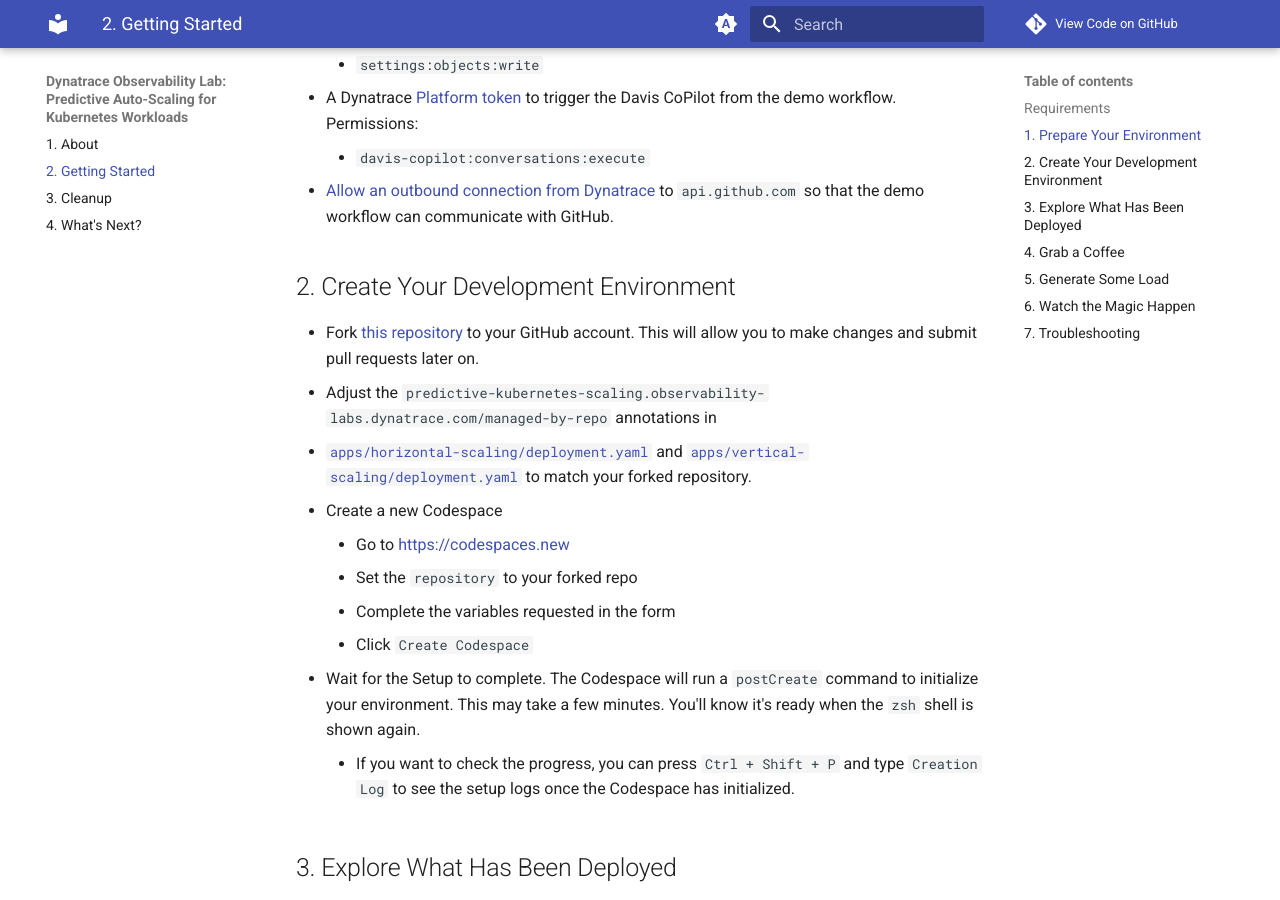
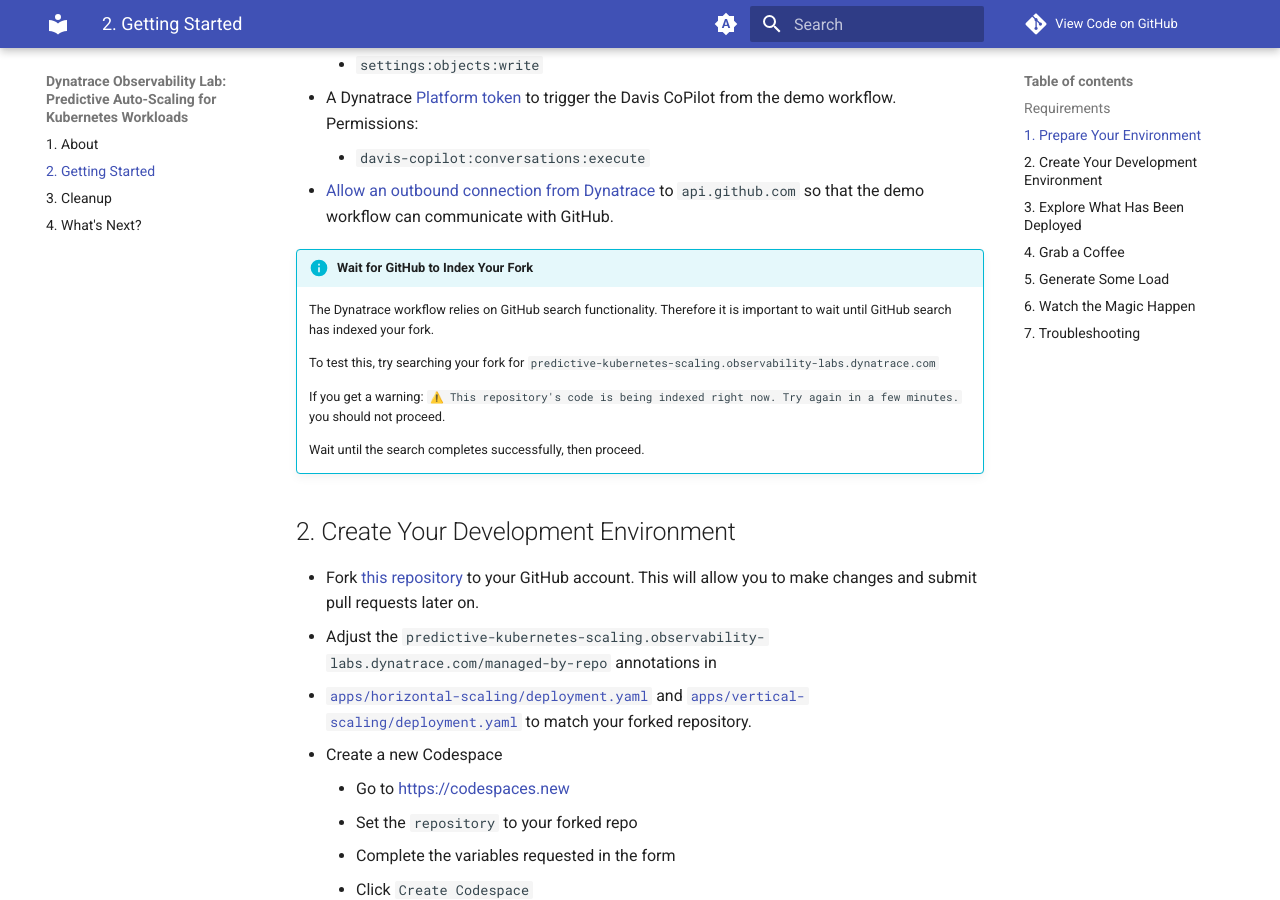
Before and after one commit to Dynatrace/obslab-predictive-kubernetes-scaling, an MkDocs documentation site: the page built from docs/getting-started.md, in a window 1280 px wide and 900 px high, scrolled down 1201 px. Built offline with MkDocs 1.6.1 and Material for MkDocs 9.7.7, drawn with Linux system fonts in a browser that asks for light colours; comment, search, counter and statistics services are not loaded.

Commit message:
update docs

```diff
--- a/docs/getting-started.md
+++ b/docs/getting-started.md
@@ -39,6 +39,15 @@
     - `davis-copilot:conversations:execute`
 - [Allow an outbound connection from Dynatrace](https://developer.dynatrace.com/develop/functions/allow-outbound-connections/){target="_blank"}
   to `api.github.com` so that the demo workflow can communicate with GitHub.
+
+!!! info "Wait for GitHub to Index Your Fork"
+    The Dynatrace workflow relies on GitHub search functionality. Therefore it is important to wait until GitHub search has indexed your fork.
+
+    To test this, try searching your fork for `predictive-kubernetes-scaling.observability-labs.dynatrace.com`
+
+    If you get a warning: `⚠️ This repository's code is being indexed right now. Try again in a few minutes.` you should not proceed.
+
+    Wait until the search completes successfully, then proceed.
 
 ## 2. Create Your Development Environment
 
--- a/mkdocs.yaml
+++ b/mkdocs.yaml
@@ -9,6 +9,8 @@
   - "4. What's Next?": whats-next.md
 theme:
   name: material
+  features:
+    - content.code.copy
   palette:
 
   # Palette toggle for automatic mode
```
